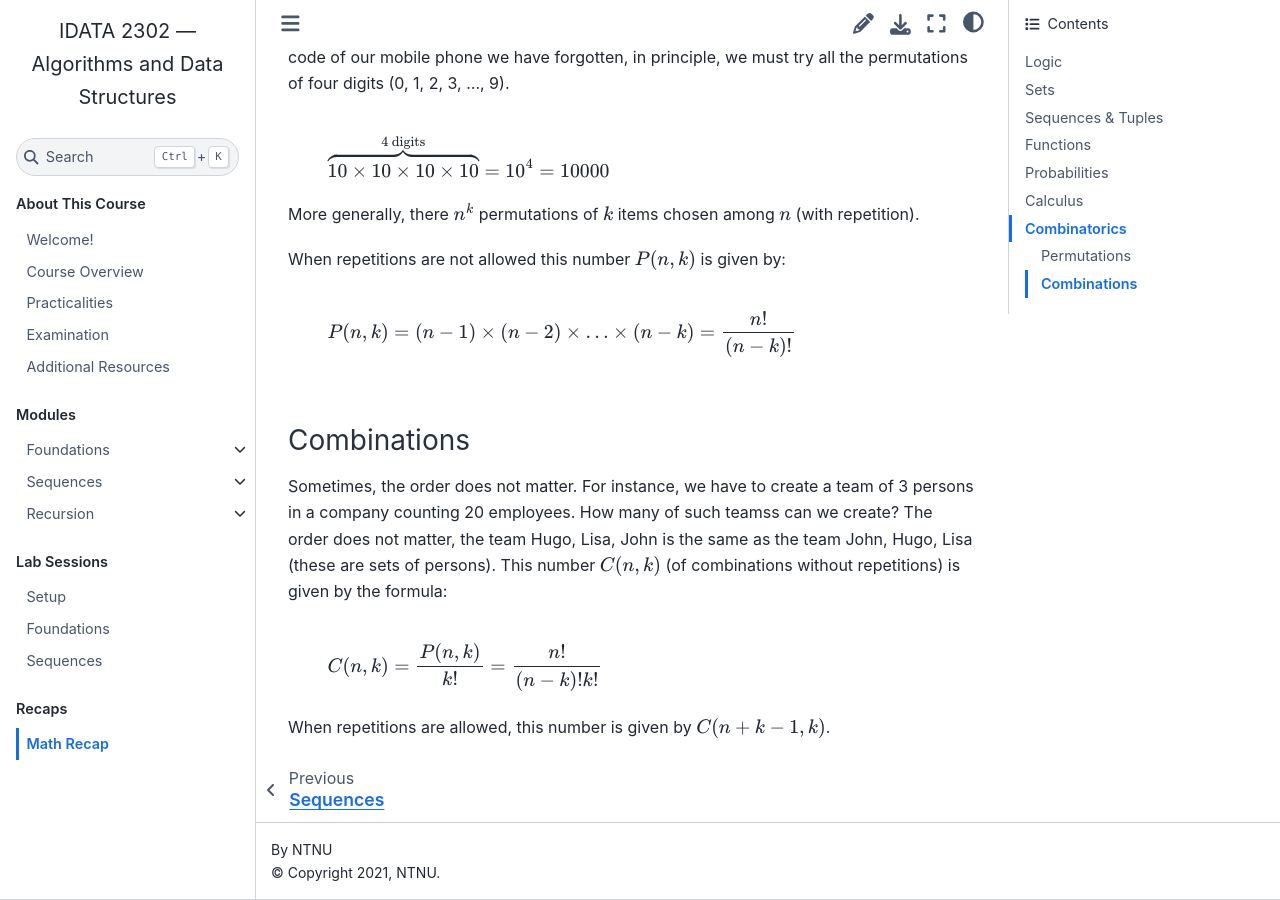
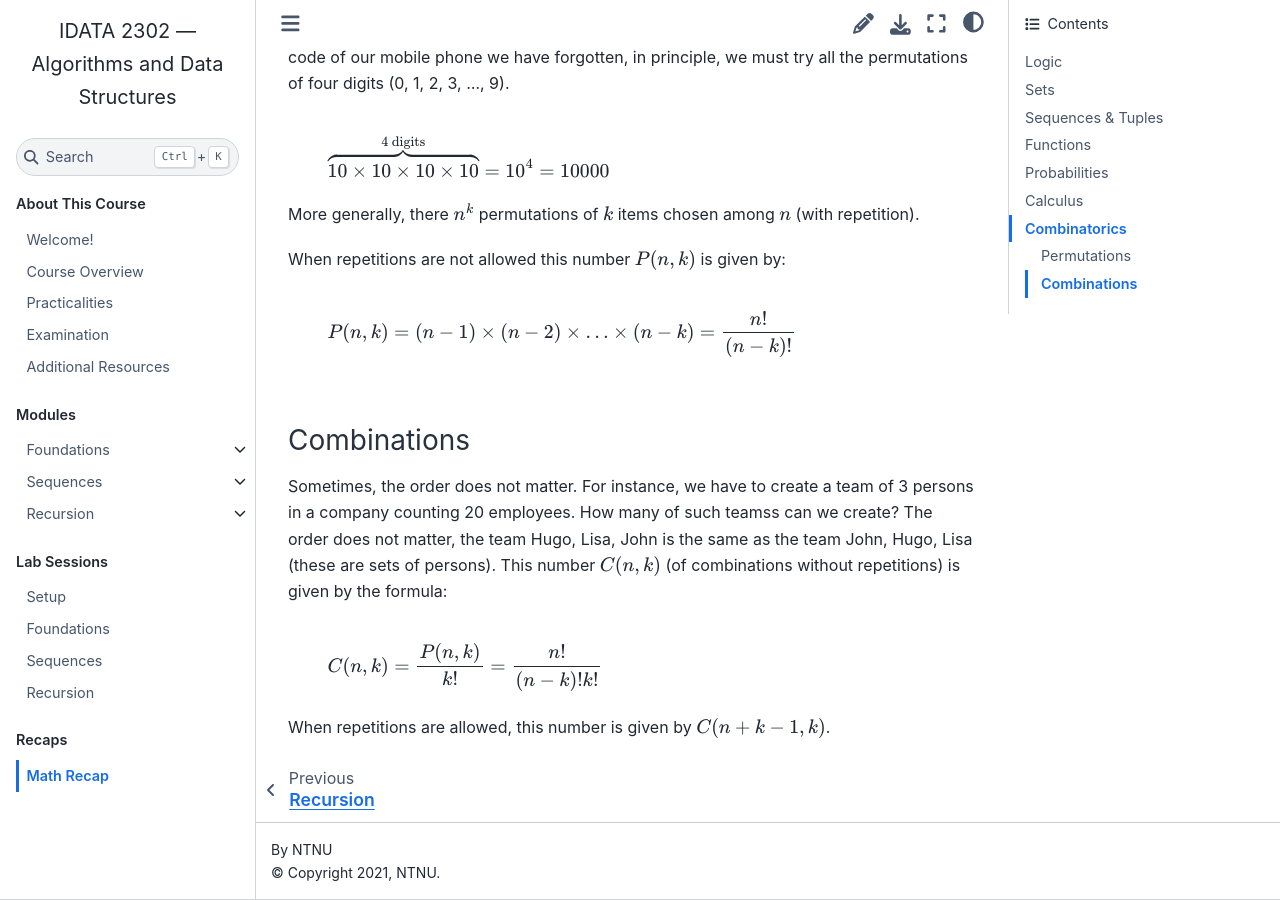
Before and after one commit to fchauvel/ntnu-idata2302-website, a Sphinx documentation site: the page built from source/maths.rst, in a window 1280 px wide and 900 px high, scrolled down 7443 px. Built offline with Sphinx 7.4.7 and the Sphinx Book theme 1.1.4, drawn with Linux system fonts in a browser that asks for light colours.

Commit message:
content: Reveal lab session 3

```diff
--- a/source/index.rst
+++ b/source/index.rst
@@ -38,8 +38,8 @@ Algorithms and Data Structures
    labs/setup
    labs/foundations
    labs/sequences
+   labs/recursion
 ..
-   labs/recursion
    labs/trees
    labs/graphs/index
    labs/optimization
```
